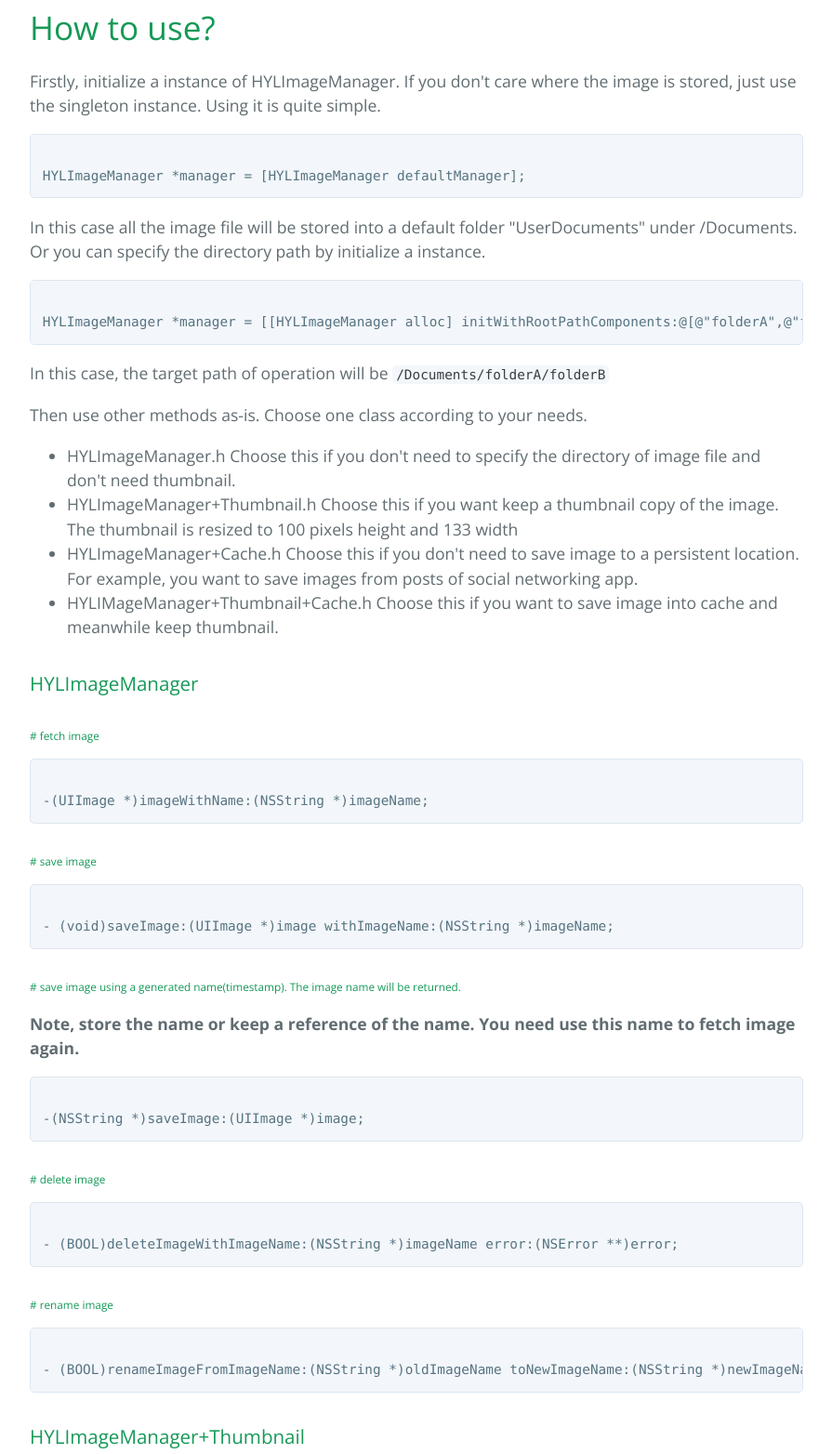
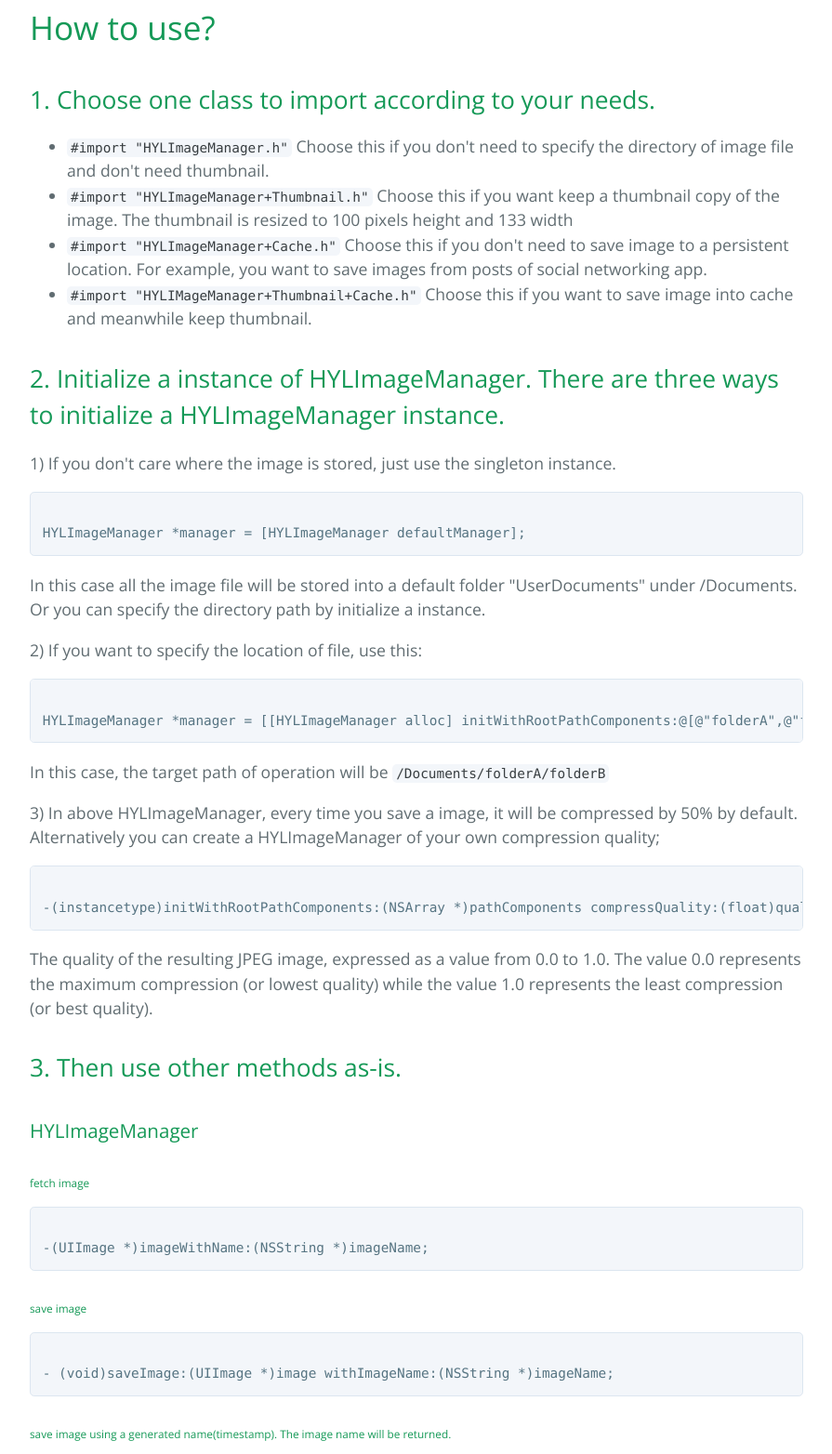
Before and after one commit to lionhylra/HYLImageManager, a plain HTML site: page index.html in a window 1280 px wide. Shown: the part 743-2307 px from the top of the page at 93% size, without its empty margins (192-1087 px from the left). Drawn offline with nearby package versions, Linux system fonts and the light colour scheme.

Commit message:
Create gh-pages branch via GitHub

```diff
--- a/index.html
+++ b/index.html
@@ -29,8 +29,24 @@
 <h1>
 <a id="how-to-use" class="anchor" href="#how-to-use" aria-hidden="true"><span class="octicon octicon-link"></span></a>How to use?</h1>
 
-<p>Firstly, initialize a instance of HYLImageManager. If you don't care where the image is stored, just use the singleton instance.
-Using it is quite simple.</p>
+<h2>
+<a id="1-choose-one-class-to-import-according-to-your-needs" class="anchor" href="#1-choose-one-class-to-import-according-to-your-needs" aria-hidden="true"><span class="octicon octicon-link"></span></a>1. Choose one class to import according to your needs.</h2>
+
+<ul>
+<li>
+<code>#import "HYLImageManager.h"</code> Choose this if you don't need to specify the directory of image file and don't need thumbnail.</li>
+<li>
+<code>#import "HYLImageManager+Thumbnail.h"</code> Choose this if you want keep a thumbnail copy of the image. The thumbnail is resized to 100 pixels height and 133 width</li>
+<li>
+<code>#import "HYLImageManager+Cache.h"</code> Choose this if you don't need to save image to a persistent location. For example, you want to save images from posts of social networking app.</li>
+<li>
+<code>#import "HYLIMageManager+Thumbnail+Cache.h"</code> Choose this if you want to save image into cache and meanwhile keep thumbnail.</li>
+</ul>
+
+<h2>
+<a id="2-initialize-a-instance-of-hylimagemanager-there-are-three-ways-to-initialize-a-hylimagemanager-instance" class="anchor" href="#2-initialize-a-instance-of-hylimagemanager-there-are-three-ways-to-initialize-a-hylimagemanager-instance" aria-hidden="true"><span class="octicon octicon-link"></span></a>2. Initialize a instance of HYLImageManager. There are three ways to initialize a HYLImageManager instance.</h2>
+
+<p>1) If you don't care where the image is stored, just use the singleton instance.</p>
 
 <pre><code>
 HYLImageManager *manager = [HYLImageManager defaultManager];
@@ -38,40 +54,44 @@ HYLImageManager *manager = [HYLImageManager defaultManager];
 
 <p>In this case all the image file will be stored into a default folder "UserDocuments" under /Documents. Or you can specify the directory path by initialize a instance.</p>
 
+<p>2) If you want to specify the location of file, use this:</p>
+
 <pre><code>
 HYLImageManager *manager = [[HYLImageManager alloc] initWithRootPathComponents:@[@"folderA",@"folderB"];
 </code></pre>
 
 <p>In this case, the target path of operation will be <code>/Documents/folderA/folderB</code></p>
 
-<p>Then use other methods as-is. Choose one class according to your needs.</p>
+<p>3) In above HYLImageManager, every time you save a image, it will be compressed by 50% by default. Alternatively you can create a HYLImageManager of your own compression quality;</p>
 
-<ul>
-<li>HYLImageManager.h Choose this if you don't need to specify the directory of image file and don't need thumbnail.</li>
-<li>HYLImageManager+Thumbnail.h Choose this if you want keep a thumbnail copy of the image. The thumbnail is resized to 100 pixels height and 133 width</li>
-<li>HYLImageManager+Cache.h Choose this if you don't need to save image to a persistent location. For example, you want to save images from posts of social networking app.</li>
-<li>HYLIMageManager+Thumbnail+Cache.h Choose this if you want to save image into cache and meanwhile keep thumbnail.</li>
-</ul>
+<pre><code>
+-(instancetype)initWithRootPathComponents:(NSArray *)pathComponents compressQuality:(float)quality;
+</code></pre>
+
+<p>The quality of the resulting JPEG image, expressed as a value from 0.0 to 1.0. The value 0.0 represents the maximum compression (or lowest quality) while the value 1.0 represents the least compression (or best quality).</p>
+
+<h2>
+<a id="3-then-use-other-methods-as-is" class="anchor" href="#3-then-use-other-methods-as-is" aria-hidden="true"><span class="octicon octicon-link"></span></a>3. Then use other methods as-is.</h2>
 
 <h3>
 <a id="hylimagemanager" class="anchor" href="#hylimagemanager" aria-hidden="true"><span class="octicon octicon-link"></span></a>HYLImageManager</h3>
 
 <h6>
-<a id="-fetch-image" class="anchor" href="#-fetch-image" aria-hidden="true"><span class="octicon octicon-link"></span></a># fetch image</h6>
+<a id="fetch-image" class="anchor" href="#fetch-image" aria-hidden="true"><span class="octicon octicon-link"></span></a>fetch image</h6>
 
 <pre><code>
 -(UIImage *)imageWithName:(NSString *)imageName;
 </code></pre>
 
 <h6>
-<a id="-save-image" class="anchor" href="#-save-image" aria-hidden="true"><span class="octicon octicon-link"></span></a># save image</h6>
+<a id="save-image" class="anchor" href="#save-image" aria-hidden="true"><span class="octicon octicon-link"></span></a>save image</h6>
 
 <pre><code>
 - (void)saveImage:(UIImage *)image withImageName:(NSString *)imageName;
 </code></pre>
 
 <h6>
-<a id="-save-image-using-a-generated-nametimestamp-the-image-name-will-be-returned" class="anchor" href="#-save-image-using-a-generated-nametimestamp-the-image-name-will-be-returned" aria-hidden="true"><span class="octicon octicon-link"></span></a># save image using a generated name(timestamp). The image name will be returned.</h6>
+<a id="save-image-using-a-generated-nametimestamp-the-image-name-will-be-returned" class="anchor" href="#save-image-using-a-generated-nametimestamp-the-image-name-will-be-returned" aria-hidden="true"><span class="octicon octicon-link"></span></a>save image using a generated name(timestamp). The image name will be returned.</h6>
 
 <p><strong>Note, store the name or keep a reference of the name. You need use this name to fetch image again.</strong></p>
 
@@ -80,14 +100,14 @@ HYLImageManager *manager = [[HYLImageManager alloc] initWithRootPathComponents:@
 </code></pre>
 
 <h6>
-<a id="-delete-image" class="anchor" href="#-delete-image" aria-hidden="true"><span class="octicon octicon-link"></span></a># delete image</h6>
+<a id="delete-image" class="anchor" href="#delete-image" aria-hidden="true"><span class="octicon octicon-link"></span></a>delete image</h6>
 
 <pre><code>
 - (BOOL)deleteImageWithImageName:(NSString *)imageName error:(NSError **)error;
 </code></pre>
 
 <h6>
-<a id="-rename-image" class="anchor" href="#-rename-image" aria-hidden="true"><span class="octicon octicon-link"></span></a># rename image</h6>
+<a id="rename-image" class="anchor" href="#rename-image" aria-hidden="true"><span class="octicon octicon-link"></span></a>rename image</h6>
 
 <pre><code>
 - (BOOL)renameImageFromImageName:(NSString *)oldImageName toNewImageName:(NSString *)newImageName error:(NSError **)error;
@@ -116,10 +136,9 @@ HYLImageManager *manager = [[HYLImageManager alloc] initWithRootPathComponents:@
 <pre><code>
 static float const kDefaultMaxWidth = 800.0;
 static float const kDefaultMaxHeight = 600.0;
-static float const kDefaultCompressQuality = 0.5;
 </code></pre>
 
-<p>If you don't want resize and compress, change kDefaultMaxWidth and kDefaultMaxHeight to 0 and kDefaultCompressQuality to 1.0 .</p>
+<p>If you don't want resize, change kDefaultMaxWidth and kDefaultMaxHeight to 0.</p>
 
 <h1>
 <a id="utility-classes" class="anchor" href="#utility-classes" aria-hidden="true"><span class="octicon octicon-link"></span></a>Utility Classes</h1>
@@ -141,7 +160,12 @@ static float const kDefaultCompressQuality = 0.5;
 
 <p>If you want to monitor the progresses of all downloading tasks, just register your tableViewController to <code>kDownloadManagerProgressDidChangeNotification</code> notification. The notification.object is a instance of NSURLSessionDownloadTask, and notification.userinfo[kDownloadManagerUserInfoProgress] returns a float number between 0.0 and 1.0 indicate the progress of that task. Each time the progress changes, the task will send this notification.</p>
 
-<p><img src="https://github.com/lionhylra/HYLImageManager/blob/master/downloading.gif?raw=true" alt="Alt downloading demo"></p>
+<p><img src="https://github.com/lionhylra/HYLImageManager/blob/master/downloading.gif?raw=true" alt="Alt downloading"></p>
+
+<h1>
+<a id="contact-author" class="anchor" href="#contact-author" aria-hidden="true"><span class="octicon octicon-link"></span></a>Contact Author</h1>
+
+<p><a href="mailto:lionhylra@gmail.com">lionhylra@gmail.com</a></p>
 
       <footer class="site-footer">
         <span class="site-footer-owner"><a href="https://github.com/lionhylra/HYLImageManager">HYLImageManager</a> is maintained by <a href="https://github.com/lionhylra">lionhylra</a>.</span>
```
Also changed, not shown: params.json (+1 -1 lines).
